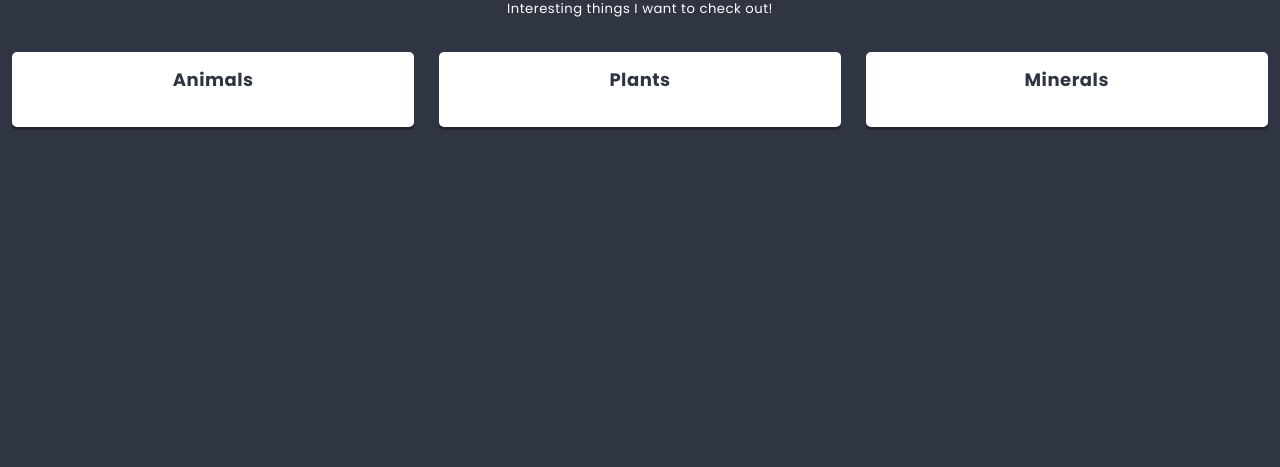
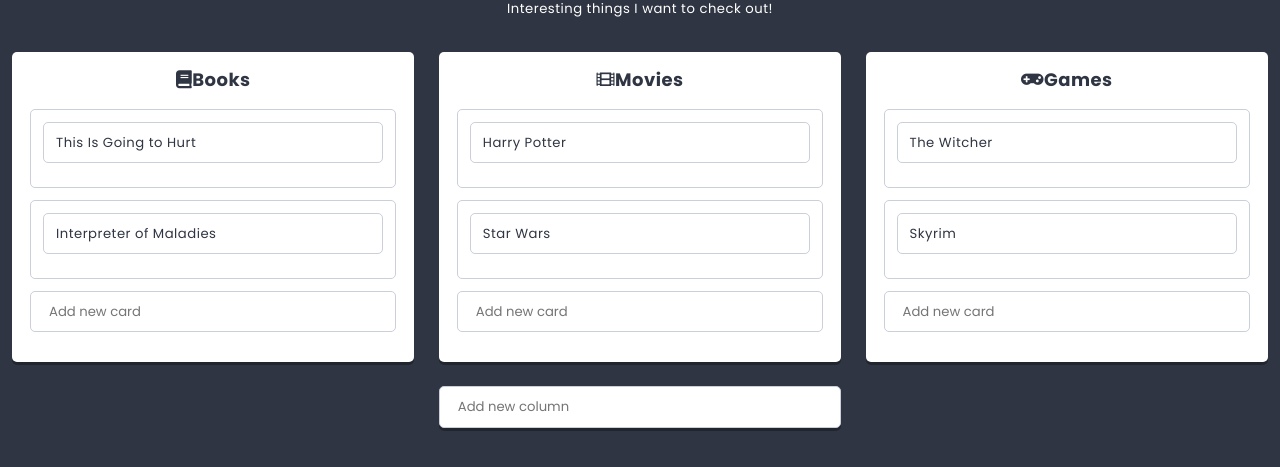
Before and after one commit to kacperpirog/React-project, a React app: page / in a window 1280 px wide. Shown: the part 380-847 px from the top of the page. Before the commit the page ends 800 px from the top, so only its background shows below. Built offline with nearby package versions, Linux system fonts and the light colour scheme.

Commit message:
add cards & edit column

```diff
--- /dev/null
+++ b/src/components/Button/Button.js
@@ -0,0 +1,11 @@
+import React from 'react';
+import styles from './Button.scss';
+
+const Button = ({variant = '', ...otherProps}) => (
+  <button
+    {...otherProps}
+    className={styles.component + variant.split(' ').map(name => ' ' + (styles[name] || name)).join('')}
+  />
+);
+
+export default Button;
--- /dev/null
+++ b/src/components/Card/Card.js
@@ -0,0 +1,23 @@
+import React from "react";
+import styles from "./Card.scss";
+import PropTypes from "prop-types";
+
+class Card extends React.Component {
+  static propTypes = {
+    title: PropTypes.string,
+  };
+
+  static defaultProps = {
+    title: <h3>card_name</h3>,
+  };
+
+  render() {
+    return (
+      <section className={styles.component}>
+        <p className={styles.component}>{this.props.title}</p>
+      </section>
+    );
+  }
+}
+
+export default Card;
--- a/src/components/Column/Column.js
+++ b/src/components/Column/Column.js
@@ -1,12 +1,57 @@
 import React from "react";
 import styles from "./Column.scss";
 import PropTypes from "prop-types";
+import Card from "../Card/Card.js";
+import Icon from "../Icon/Icon";
+import { settings } from "../../data/dataStore";
+import Creator from "../Creator/Creator";
 
 class Column extends React.Component {
-  render() {
+  static propTypes = {
+    title: PropTypes.string,
+  };
+
+  state = {
+    cards: this.props.cards || [],
+  };
+
+  static defaultProps = {
+    title: <h3>column_name</h3>,
+  };
+
+  addCard(title) {
+    this.setState((state) => ({
+      cards: [
+        ...state.cards,
+        {
+          key: state.cards.length + 1,
+          title: title,
+        },
+      ],
+    }));
+  }
+
+  render(props) {
+    console.log;
     return (
       <section className={styles.component}>
-        <h3 className={styles.title}>{this.props.columnTitle}</h3>
+        <h3 className={styles.title}>
+          <Icon name={this.props.icon} />
+          {this.props.title}
+        </h3>
+
+        <div className={styles.cards}>
+          {this.state.cards.map(({ key, ...cardProps }) => (
+            <Card key={key} {...cardProps} />
+          ))}
+        </div>
+
+        <div className={styles.creator}>
+          <Creator
+            text={settings.cardCreatorText}
+            action={(title) => this.addCard(title)}
+          />
+        </div>
       </section>
     );
   }
--- /dev/null
+++ b/src/components/Creator/Creator.js
@@ -0,0 +1,70 @@
+import React from "react";
+import styles from "./Creator.scss";
+import Button from "../Button/Button";
+import PropTypes from "prop-types";
+
+class Creator extends React.Component {
+  static propTypes = {
+    text: PropTypes.string,
+    action: PropTypes.func,
+  };
+
+  static defaultProps = {
+    text: "Add new item",
+  };
+
+  state = {
+    value: "",
+    visibleButtons: false,
+  };
+
+  handleChange = (event) => {
+    this.setState({
+      value: event.target.value,
+      visibleButtons: event.target.value.length > 0,
+    });
+  };
+
+  handleOK = () => {
+    if (this.state.value != "") {
+      this.props.action(this.state.value);
+      this.setState({
+        value: "",
+        visibleButtons: false,
+      });
+    }
+  };
+
+  handleCancel = () => {
+    this.setState({
+      value: "",
+      visibleButtons: false,
+    });
+  };
+
+  render() {
+    return (
+      <div className={styles.component}>
+        <input
+          type="text"
+          placeholder={this.props.text}
+          value={this.state.value}
+          onChange={this.handleChange}
+        />
+        <div
+          className={
+            styles.buttons +
+            (this.state.visibleButtons ? " " + styles.buttonsShown : "")
+          }
+        >
+          <Button onClick={this.handleOK}>OK</Button>
+          <Button onClick={this.handleCancel} variant="danger">
+            cancel
+          </Button>
+        </div>
+      </div>
+    );
+  }
+}
+
+export default Creator;
--- a/src/components/Hero/Hero.js
+++ b/src/components/Hero/Hero.js
@@ -14,6 +14,6 @@
   return content;
 };
 Hero.propTypes = {
-  titleText: PropTypes.nodeisRequired,
+  titleText: PropTypes.node.isRequired,
 };
 export default Hero;
--- /dev/null
+++ b/src/components/Icon/Icon.js
@@ -0,0 +1,5 @@
+import React from "react";
+
+const Icon = (props) => <i className={`fas fa-${props.name}`}></i>;
+
+export default Icon;
--- a/src/components/List/List.js
+++ b/src/components/List/List.js
@@ -4,6 +4,8 @@
 import PropTypes from "prop-types";
 import Column from "../Column/Column";
 import { settings } from "../../data/dataStore";
+import ReactHtmlParser from "react-html-parser";
+import Creator from "../Creator/Creator.js";
 
 class List extends React.Component {
   state = {
@@ -19,18 +21,39 @@
   static defaultProps = {
     description: settings.defaultListDescription,
   };
+
+  addColumn(title) {
+    this.setState((state) => ({
+      columns: [
+        ...state.columns,
+        {
+          key: state.columns.length
+            ? state.columns[state.columns.length - 1].key + 1
+            : 0,
+          title,
+          icon: "list-alt",
+          cards: [],
+        },
+      ],
+    }));
+  }
   render() {
     return (
       <section className={styles.component}>
         <Hero titleText={this.props.title} backgroundImage={this.props.image} />
-        <div className={styles.description}>{this.props.description}</div>
+        <div className={styles.description}>
+          {ReactHtmlParser(this.props.description)}
+        </div>
         <div className={styles.columns}>
-          <Column columnTitle={"Animals"}></Column>
-          <Column columnTitle={"Plants"}></Column>
-          <Column columnTitle={"Minerals"}></Column>
-          {/* {this.state.columns.map(({ key, ...columnProps }) => (
+          {this.state.columns.map(({ key, ...columnProps }) => (
             <Column key={key} {...columnProps} />
-          ))} */}
+          ))}
+        </div>
+        <div className={styles.creator}>
+          <Creator
+            text={settings.columnCreatorText}
+            action={(title) => this.addColumn(title)}
+          />
         </div>
       </section>
     );
```
Also changed, not shown: src/data/dataStore.js (+24 -24 lines).
